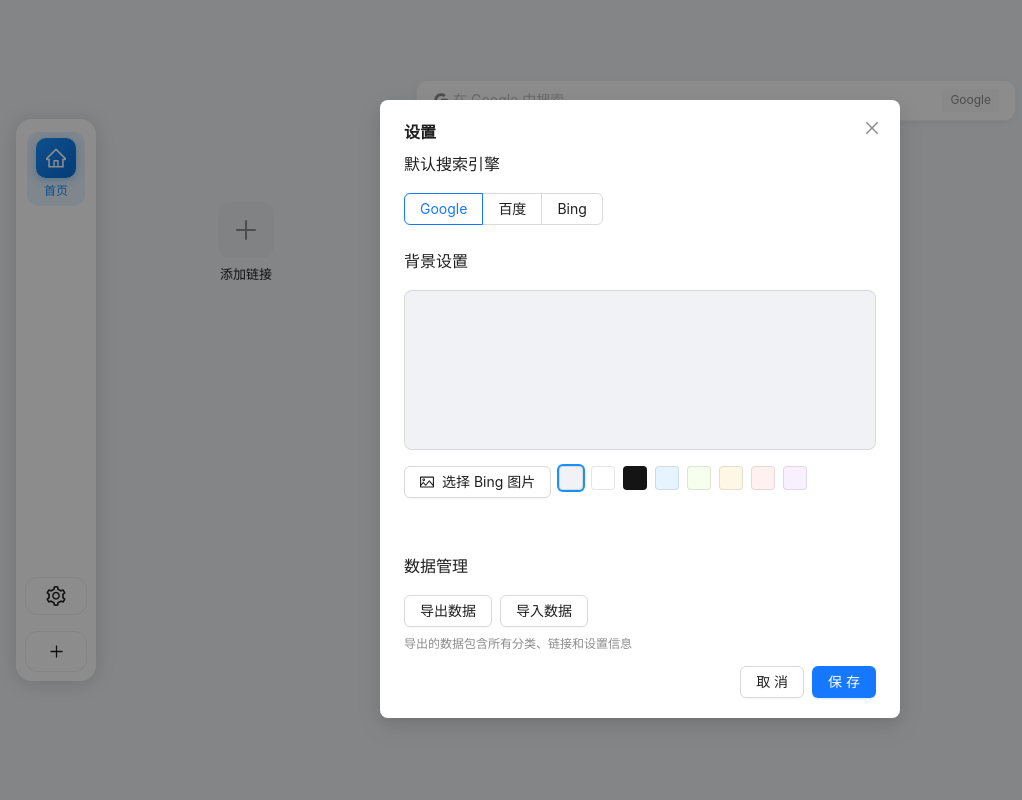
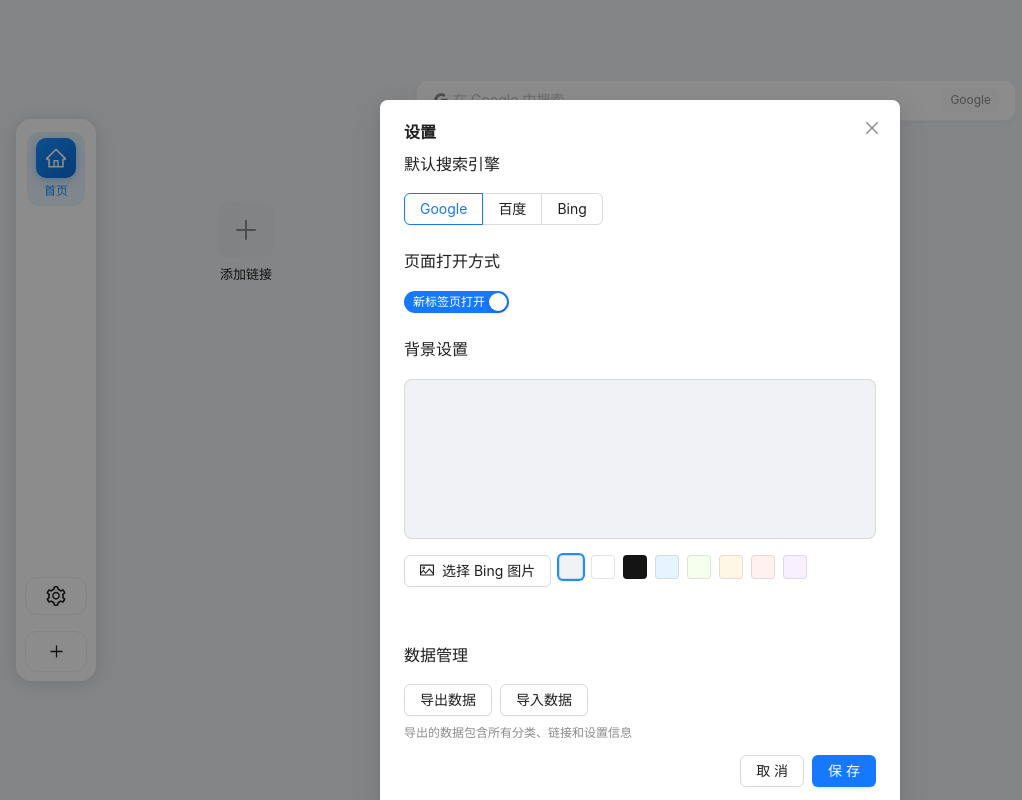
Before and after one commit to Leeero/C_TAB, a React (Vite) app: page / in a window 1280 px wide. Both pictures are taken after a click on the button 56 px from the left and 596 px from the top of the page. Shown: the whole page, without its empty margins (0-1022 px from the left). Built offline with nearby package versions, Linux system fonts and the light colour scheme.

Commit message:
feat: 新增配置是否新页面打开链接的功能

```diff
--- a/src/App.tsx
+++ b/src/App.tsx
@@ -2,7 +2,7 @@
  * @Author       : leroli
  * @Date         : 2024-12-23 11:12:53
  * @LastEditors  : leroli
- * @LastEditTime : 2024-12-24 16:34:30
+ * @LastEditTime : 2024-12-30 19:23:19
  * @Description  : 首页
  */
 import React, { useState, useEffect } from "react";
@@ -19,6 +19,7 @@
   Form,
   Space,
   Upload,
+  Switch,
 } from "antd";
 import {
   EditOutlined,
@@ -81,6 +82,7 @@
   const [loadingImages, setLoadingImages] = useState(false);
   const [form] = Form.useForm();
   const [editForm] = Form.useForm();
+  const [openInNewTab, setOpenInNewTab] = useState(true);
 
   // 加载数据
   useEffect(() => {
@@ -120,6 +122,7 @@
       setSelectedSearchEngine(settings.searchEngine);
       setBackgroundColor(settings.backgroundColor);
       setBackgroundImageUrl(settings.backgroundImageUrl);
+      setOpenInNewTab(settings.openInNewTab);
     };
     loadAppSettings();
   }, []);
@@ -315,8 +318,11 @@
 
   // 添加保存设置函数
   const handleSaveSettings = async () => {
-    await saveSettings({ searchEngine: selectedSearchEngine });
-    messageApi.success("设置保存成功");
+    await saveSettings({
+      searchEngine: selectedSearchEngine,
+      openInNewTab
+    });
+    messageApi.success('设置保存成功');
     setIsSettingsVisible(false);
   };
 
@@ -573,8 +579,10 @@
                 {(groupedLinks[selectedCategoryId] || []).map((link, index) => (
                   <Col key={link.id}>
                     <LinkCard
+                      key={link.id}
                       link={link}
                       menuItems={getLinkMenuItems(link)}
+                      openInNewTab={openInNewTab}
                       className={`fade-in delay-${(index % 3) + 1}`}
                     />
                   </Col>
@@ -669,6 +677,16 @@
             <Radio.Button value="baidu">百度</Radio.Button>
             <Radio.Button value="bing">Bing</Radio.Button>
           </Radio.Group>
+        </div>
+
+        <div className="settings-section">
+          <h3>页面打开方式</h3>
+          <Switch
+            checked={openInNewTab}
+            onChange={setOpenInNewTab}
+            checkedChildren="新标签页打开"
+            unCheckedChildren="当前页打开"
+          />
         </div>
 
         <div className="settings-section">
--- a/src/components/LinkCard/index.tsx
+++ b/src/components/LinkCard/index.tsx
@@ -16,13 +16,19 @@
   link: SavedLink
   menuItems: any[]
   className?: string
+  openInNewTab: boolean
 }
 
-const LinkCard: React.FC<LinkCardProps> = ({ link, menuItems, className }) => {
+const LinkCard: React.FC<LinkCardProps> = ({ link, menuItems, className, openInNewTab }) => {
   return (
     <Dropdown menu={{ items: menuItems }} trigger={['contextMenu']}>
       <div className={`link-card ${className || ''}`}>
-        <a href={link.url} className="link-content" target="_blank" rel="noopener noreferrer">
+        <a
+          href={link.url}
+          className="link-content"
+          target={openInNewTab ? "_blank" : "_self"}
+          rel={openInNewTab ? "noopener noreferrer" : ""}
+        >
           <div className="link-icon">
             {link.icon ? (
               <img src={link.icon} alt="" className="favicon" />
--- a/src/utils/storage.ts
+++ b/src/utils/storage.ts
@@ -99,7 +99,8 @@
 export const saveSettings = async (settings: {
   searchEngine?: string,
   backgroundColor?: string,
-  backgroundImageUrl?: string
+  backgroundImageUrl?: string,
+  openInNewTab?: boolean
 }) => {
   await chrome.storage.sync.set(settings)
 }
@@ -109,12 +110,14 @@
   const result = await chrome.storage.sync.get([
     'searchEngine',
     'backgroundColor',
-    'backgroundImageUrl'
+    'backgroundImageUrl',
+    'openInNewTab'
   ])
   return {
     searchEngine: result.searchEngine || 'google',
     backgroundColor: result.backgroundColor || '#f0f2f5',
-    backgroundImageUrl: result.backgroundImageUrl || ''
+    backgroundImageUrl: result.backgroundImageUrl || '',
+    openInNewTab: result.openInNewTab ?? true
   }
 }
 
```
